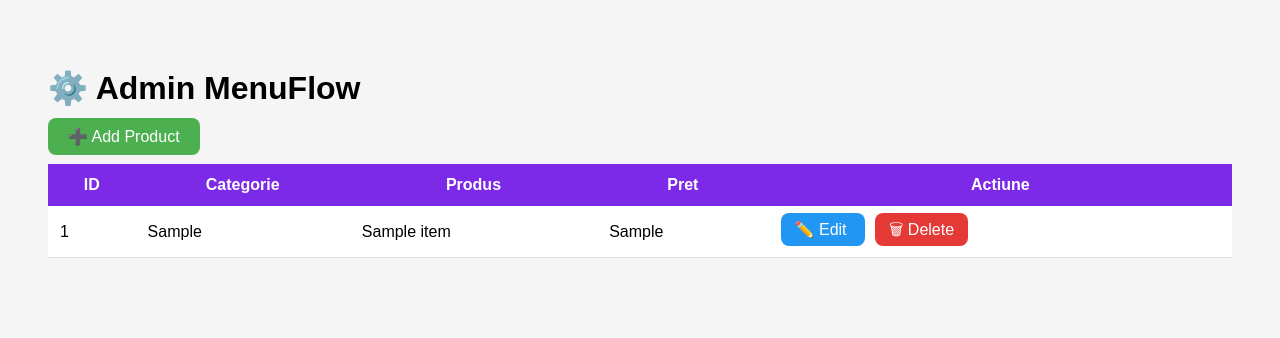
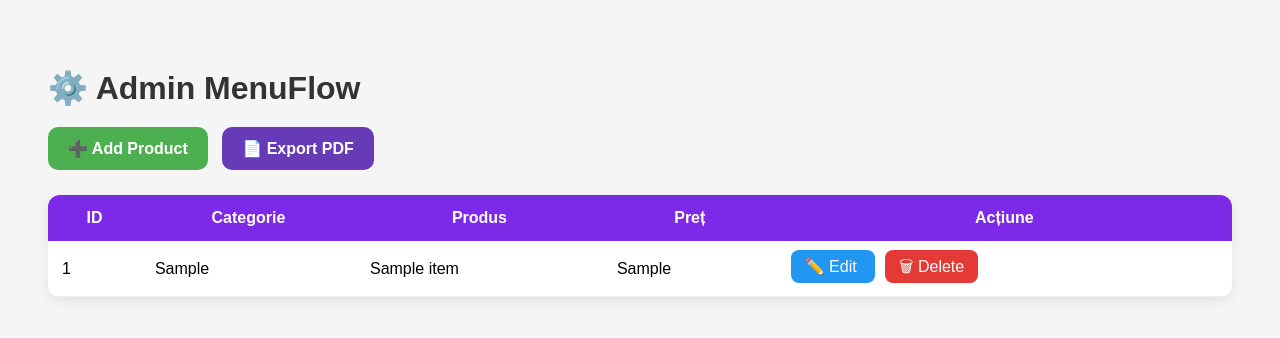
Before and after one commit to biancarebeca/MenuFlow, a FastAPI app: page /admin in a window 1280 px wide. Shown: the top 338 px of the page. Run offline with FastAPI, Linux system fonts and the light colour scheme; tables that the repository leaves empty hold one stand-in row (values such as "Sample post").

Commit message:
Added PDF export and completed admin panel

```diff
--- a/main.py
+++ b/main.py
@@ -1,5 +1,9 @@
 from fastapi import FastAPI, UploadFile, File, Request, Form
 from fastapi.responses import RedirectResponse
+from fastapi.responses import FileResponse
+
+from reportlab.platypus import SimpleDocTemplate, Paragraph, Spacer
+from reportlab.lib.styles import getSampleStyleSheet
 from fastapi.staticfiles import StaticFiles
 from fastapi.templating import Jinja2Templates
 
@@ -290,3 +294,61 @@ def fix_categories():
     return {
         "status": "ok"
     }
+
+@app.get("/export-pdf")
+def export_pdf():
+
+    db = SessionLocal()
+
+    items = db.query(MenuItem).all()
+
+    db.close()
+
+    grouped_menu = defaultdict(list)
+
+    for item in items:
+
+        grouped_menu[item.category].append(item)
+
+    pdf_file = "menu.pdf"
+
+    doc = SimpleDocTemplate(pdf_file)
+
+    styles = getSampleStyleSheet()
+
+    content = []
+
+    content.append(
+        Paragraph("MenuFlow Menu", styles["Title"])
+    )
+
+    content.append(
+        Spacer(1, 20)
+    )
+
+    for category, products in grouped_menu.items():
+
+        content.append(
+            Paragraph(category, styles["Heading2"])
+        )
+
+        for product in products:
+
+            content.append(
+                Paragraph(
+                    f"{product.name} - {product.price}",
+                    styles["BodyText"]
+                )
+            )
+
+        content.append(
+            Spacer(1, 10)
+        )
+
+    doc.build(content)
+
+    return FileResponse(
+        pdf_file,
+        media_type="application/pdf",
+        filename="menu.pdf"
+    )
--- a/templates/admin.html
+++ b/templates/admin.html
@@ -17,23 +17,58 @@
 
         h1{
             margin-bottom:20px;
+            color:#333;
+        }
+
+        .top-buttons{
+            margin-bottom:25px;
+        }
+
+        .btn{
+            display:inline-block;
+            padding:12px 20px;
+            border-radius:10px;
+            text-decoration:none;
+            color:white;
+            font-weight:bold;
+            margin-right:10px;
+            transition:0.2s;
+        }
+
+        .btn:hover{
+            opacity:0.9;
+        }
+
+        .add-btn{
+            background:#4CAF50;
+        }
+
+        .pdf-btn{
+            background:#673AB7;
         }
 
         table{
             width:100%;
             border-collapse:collapse;
             background:white;
+            border-radius:12px;
+            overflow:hidden;
+            box-shadow:0 4px 12px rgba(0,0,0,0.08);
         }
 
         th{
             background:#7d2ae8;
             color:white;
-            padding:12px;
+            padding:14px;
         }
 
         td{
-            padding:12px;
-            border-bottom:1px solid #ddd;
+            padding:14px;
+            border-bottom:1px solid #eee;
+        }
+
+        tr:hover{
+            background:#fafafa;
         }
 
         .delete-btn{
@@ -53,14 +88,6 @@
             margin-right:10px;
         }
 
-        .add-btn{
-            background:#4caf50;
-            color:white;
-            padding:10px 20px;
-            text-decoration:none;
-            border-radius:8px;
-        }
-
     </style>
 
 </head>
@@ -69,14 +96,23 @@
 
     <h1>⚙️ Admin MenuFlow</h1>
 
-    <a
-        class="add-btn"
-        href="/add"
-    >
-        ➕ Add Product
-    </a>
+    <div class="top-buttons">
 
-    <br><br>
+        <a
+            class="btn add-btn"
+            href="/add"
+        >
+            ➕ Add Product
+        </a>
+
+        <a
+            class="btn pdf-btn"
+            href="/export-pdf"
+        >
+            📄 Export PDF
+        </a>
+
+    </div>
 
     <table>
 
@@ -84,8 +120,8 @@
             <th>ID</th>
             <th>Categorie</th>
             <th>Produs</th>
-            <th>Pret</th>
-            <th>Actiune</th>
+            <th>Preț</th>
+            <th>Acțiune</th>
         </tr>
 
         {% for item in items %}
@@ -112,7 +148,7 @@
                 <a
                     class="delete-btn"
                     href="/delete/{{ item.id }}"
-                    onclick="return confirm('Esti sigur ca vrei sa stergi acest produs?')"
+                    onclick="return confirm('Ești sigur că vrei să ștergi acest produs?')"
                 >
                     🗑 Delete
                 </a>
```
Also changed, not shown: 1 other file.
